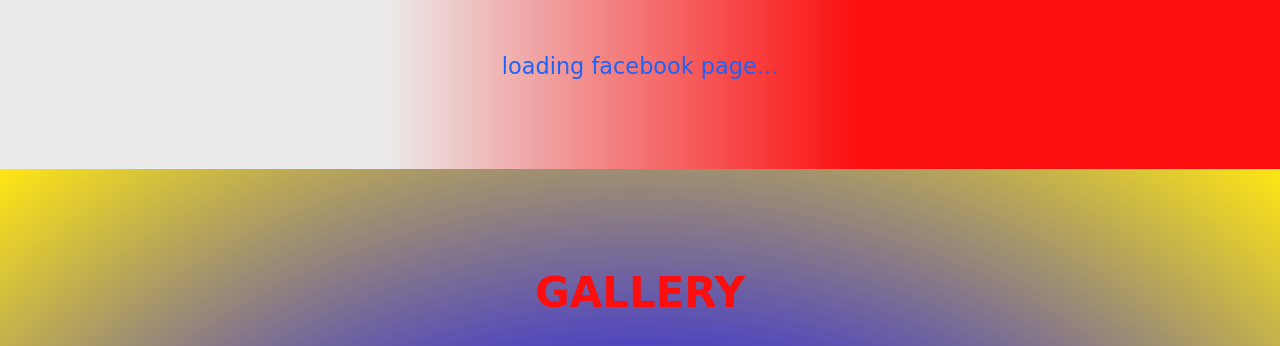
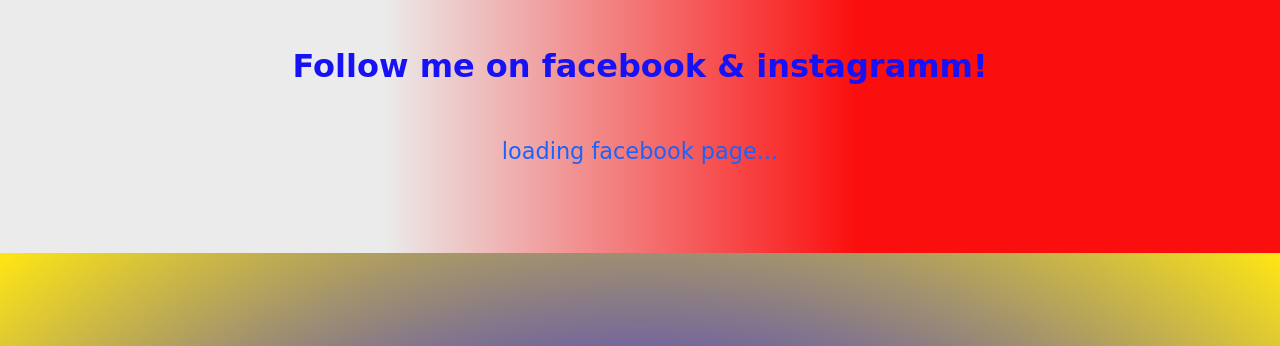
Before and after one commit to sacikozmetika/sacikozmetika, a plain HTML site: page indexen.html in a window 1280 px wide. Shown: the part 4850-5196 px from the top of the page. Drawn offline with nearby package versions, Linux system fonts and the light colour scheme; a script that the page names is missing; files whose address does not match are found by name.

Commit message:
EN facebook message

```diff
--- a/indexen.html
+++ b/indexen.html
@@ -255,6 +255,8 @@
           </div>
         </div>
 
+        <h2 style="color: #1712F6; font-weight: bold;">Follow me on facebook & instagramm!</h2>
+        <br>
         <div class="fb-page"
           data-href="https://www.facebook.com/FabianSacikutyakozmetikus/"
           data-tabs="timeline"
```
